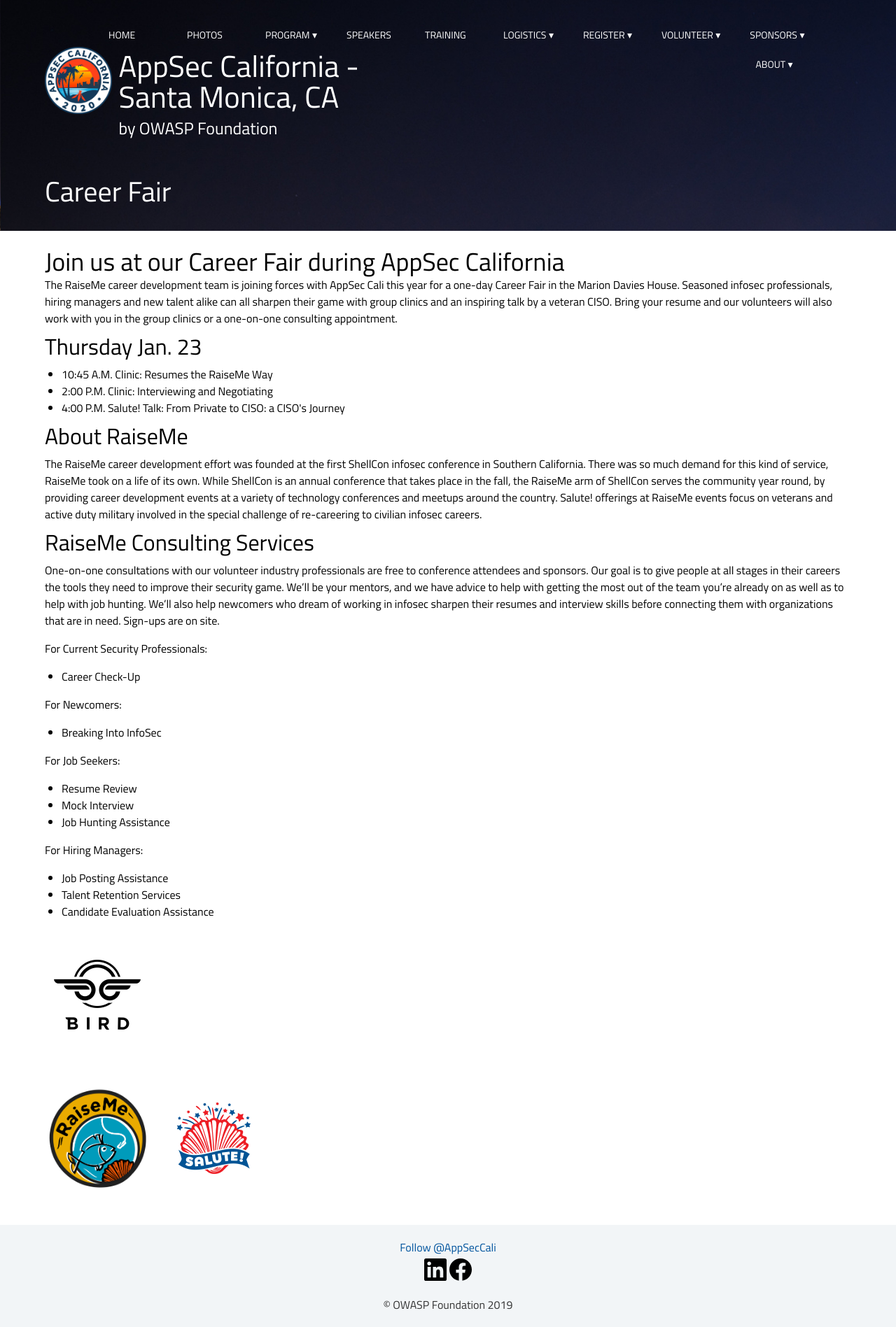
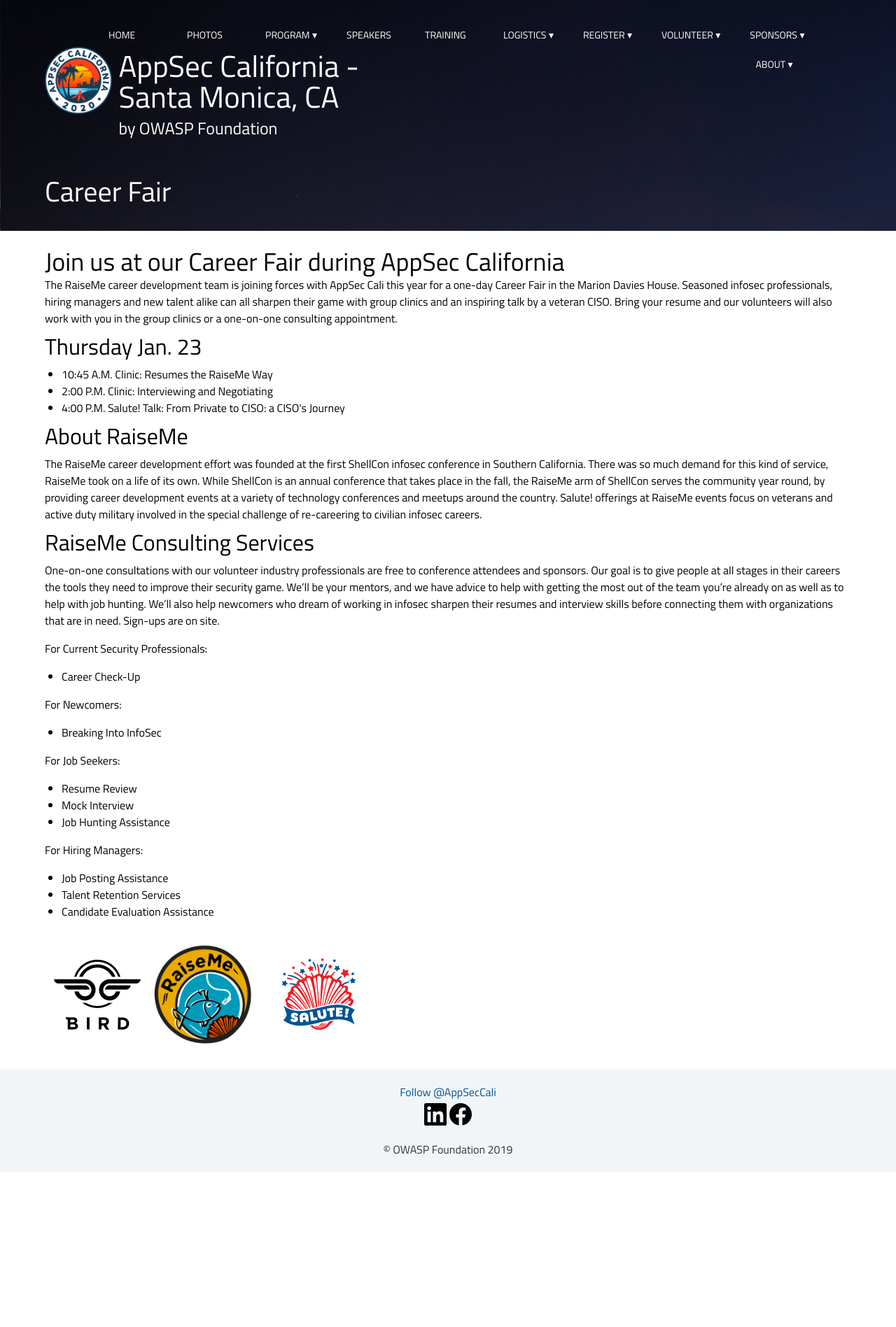
Before and after one commit to OWASP/2020-appseccalifornia, a Jekyll site: the page built from careerfair/index.html, in a window 1280 px wide. Shown: the whole page at 70% size. Built offline with Jekyll 4.4.1, drawn with Linux system fonts in a browser that asks for light colours; some web fonts are replaced; comment, search, counter and statistics services are not loaded; after the commit the page ends 1675 px from its top, so only the background shows below that.

Commit message:
making on same row

```diff
--- a/careerfair/index.html
+++ b/careerfair/index.html
@@ -51,7 +51,4 @@
 </ul>
 
 <p>
-<div class="row" align="center"><img src="../assets/images/birdlogo.png" height="150" width="150"></div>
-</p>
-<br>
-<p><div class="row" align="center"><img src="RaiseMeLogo.png" alt="RaiseMe logo" height="150" width="150">&emsp;<img src="SaluteLogo.png" alt="Salute logo" height="150" width="150"></div></p>
+<div class="row" align="center"><img src="../assets/images/birdlogo.png" height="150" width="150"><div class="row" align="center"><img src="RaiseMeLogo.png" alt="RaiseMe logo" height="150" width="150">&emsp;<img src="SaluteLogo.png" alt="Salute logo" height="150" width="150"></div></p>
```
